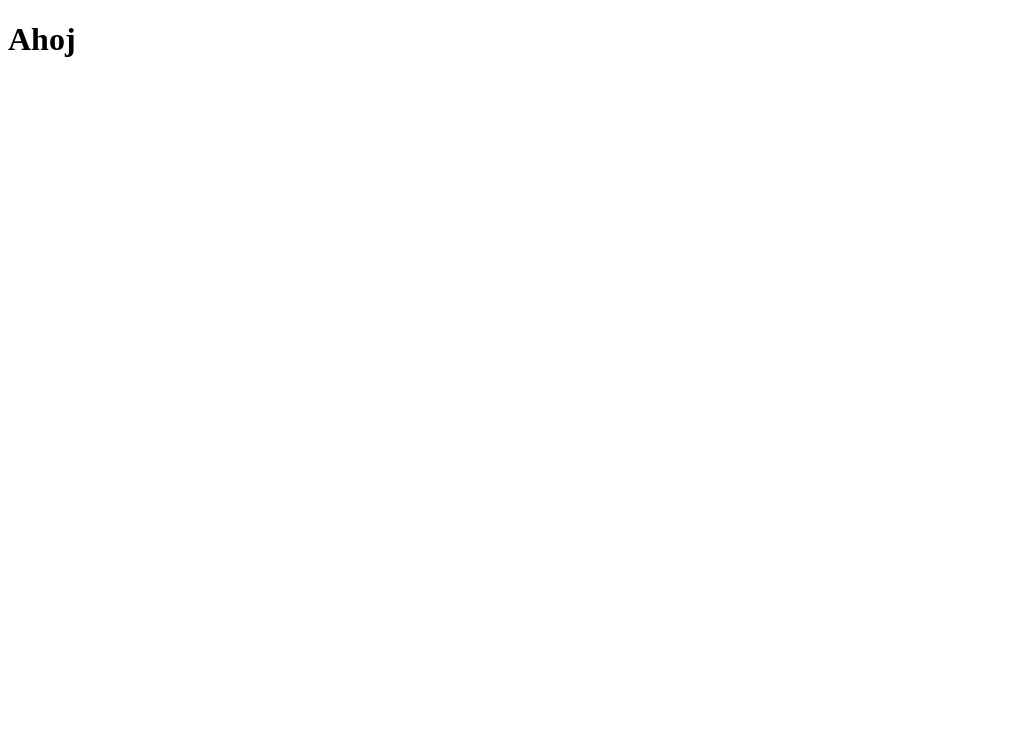
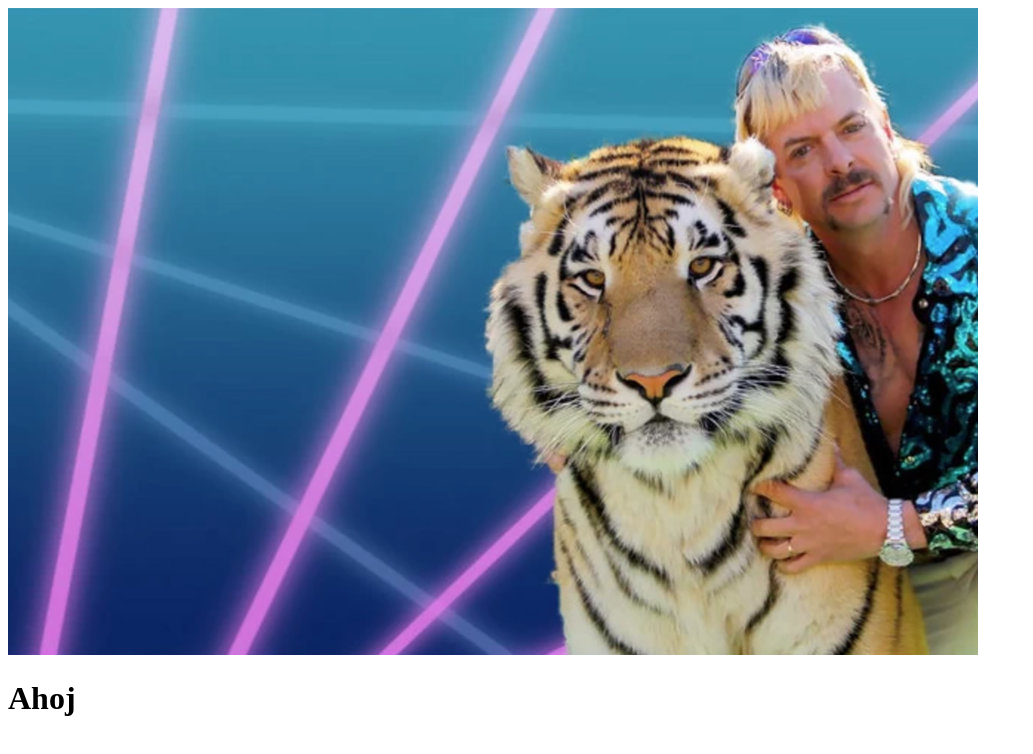
Before and after one commit to MichaelaRasovska/vizitka, a plain HTML site: page index.html in a window 1280 px wide. Shown: the whole page, without its empty margins (0-1033 px from the left). Drawn offline with Linux system fonts and the light colour scheme.

Commit message:
Přidání obrázku

```diff
--- a/index.html
+++ b/index.html
@@ -6,6 +6,7 @@
     <title>Document</title>
   </head>
   <body>
+    <img src="tygr.jpg" alt="Tygr" />
     <h1>Ahoj</h1>
   </body>
 </html>
```
Also changed, not shown: styly.css (added), tygr.jpg (added).
